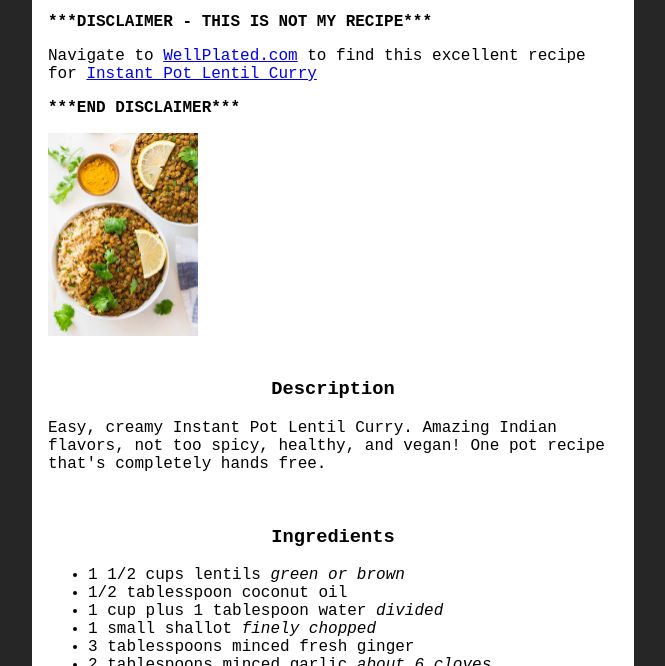
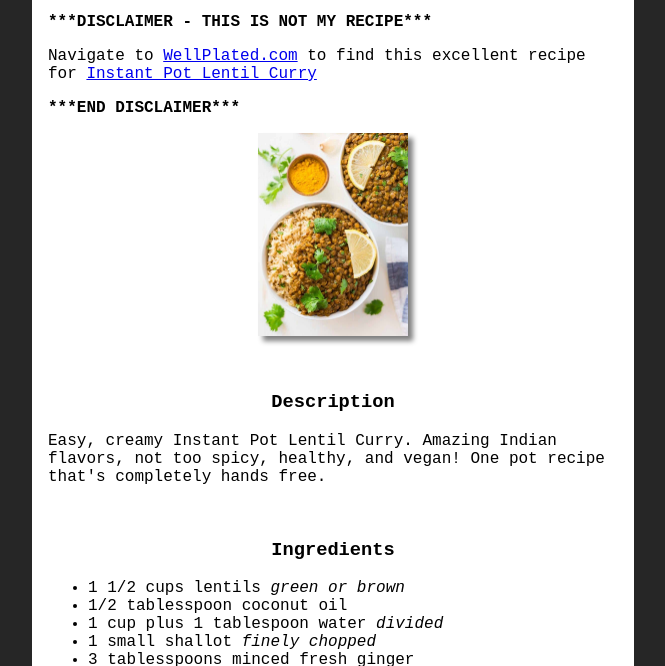
Before and after one commit to stedman-p/odin-recipes, a plain HTML site: page recipes/curry.html in a window 1280 px wide. Shown: the part 125-791 px from the top of the page, without its empty margins (307-972 px from the left). Drawn offline with Linux system fonts and the light colour scheme.

Commit message:
Style images

```diff
--- a/style.css
+++ b/style.css
@@ -8,7 +8,9 @@ h1, h2, h3, h4 {
 }
 
 img {
-  text-align: center;
+  margin: auto;
+  display: block;
+  box-shadow: 5px 5px 5px grey;
 }
 
 .content {
```
